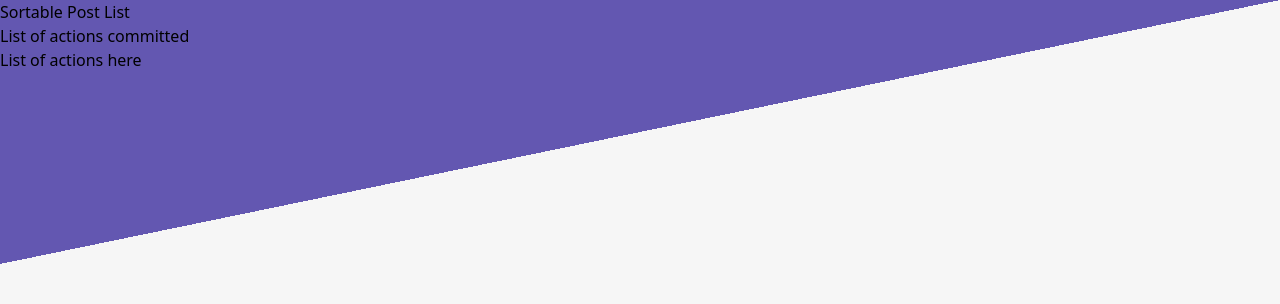
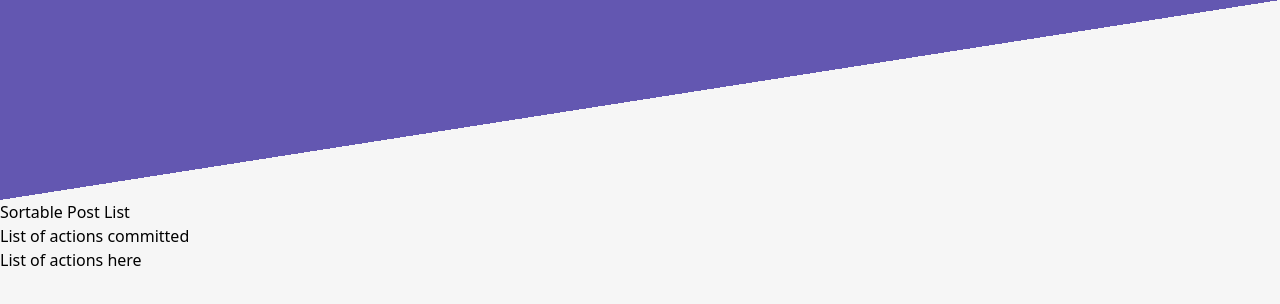
Before and after one commit to jellebol/luonne, a Vue app: page / in a window 1280 px wide. Shown: the top 304 px of the page. Built offline with nearby package versions, Linux system fonts and the light colour scheme.

Commit message:
Fix columns and background

```diff
--- a/src/assets/main.css
+++ b/src/assets/main.css
@@ -3,11 +3,11 @@
   --white: #ffffff;
   --black: #000000;
   --purple: #6357b1;
-  --grey-light: #f6f6f6;
+  --gray-light: #f6f6f6;
 }
 
 :root {
-  --color-background: var(--grey-light);
+  --color-background: var(--gray-light);
 }
 
 body {
--- a/src/components/MainWrapper.vue
+++ b/src/components/MainWrapper.vue
@@ -1,17 +1,22 @@
 <script setup lang="ts"></script>
 
 <template>
-  <div class="bg-diagonal">
-    <main class="container py-10">
-      <slot></slot>
-    </main>
-  </div>
+  <div class="bg-diagonal fixed top-0 z-[-1]"></div>
+  <main class="container max-w-screen-lg py-10 px-2 md:px-8">
+    <slot></slot>
+  </main>
 </template>
 
 <style scoped>
 .bg-diagonal {
-  width: 100vw;
-  height: 33vh;
+  width: 130vw;
+  height: 25vh;
   background-image: linear-gradient(to bottom right, var(--purple) 50%, transparent 50%);
 }
+
+@media (min-width: theme('screens.sm')) {
+  .bg-diagonal {
+    width: 100vw;
+  }
+}
 </style>
--- a/src/components/TheHome.vue
+++ b/src/components/TheHome.vue
@@ -4,7 +4,7 @@ import PostsWrapper from './posts/PostsWrapper.vue'
 </script>
 
 <template>
-  <div class="columns-2">
+  <div class="grid md:grid-cols-2">
     <PostsWrapper />
     <ActionsWrapper />
   </div>
```
